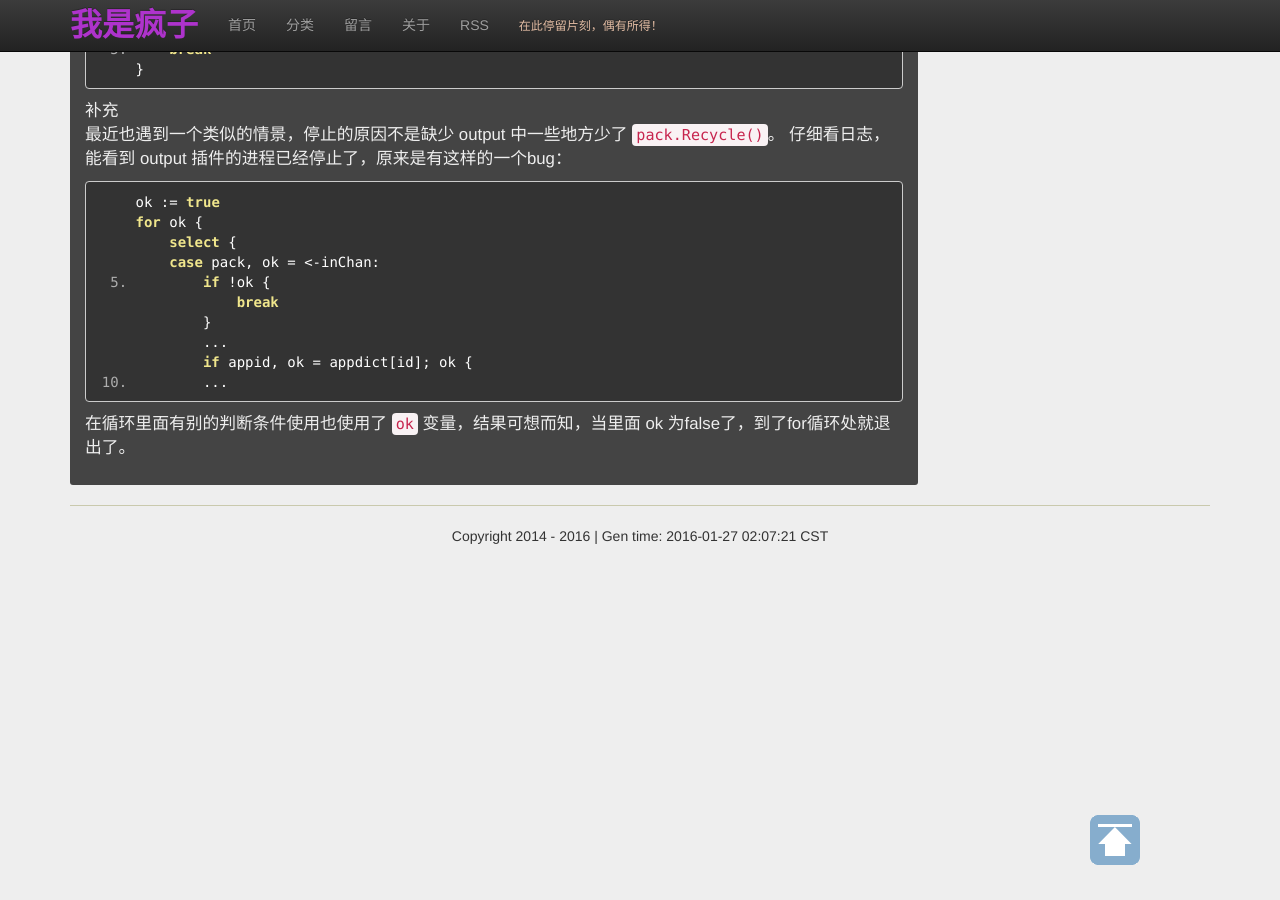
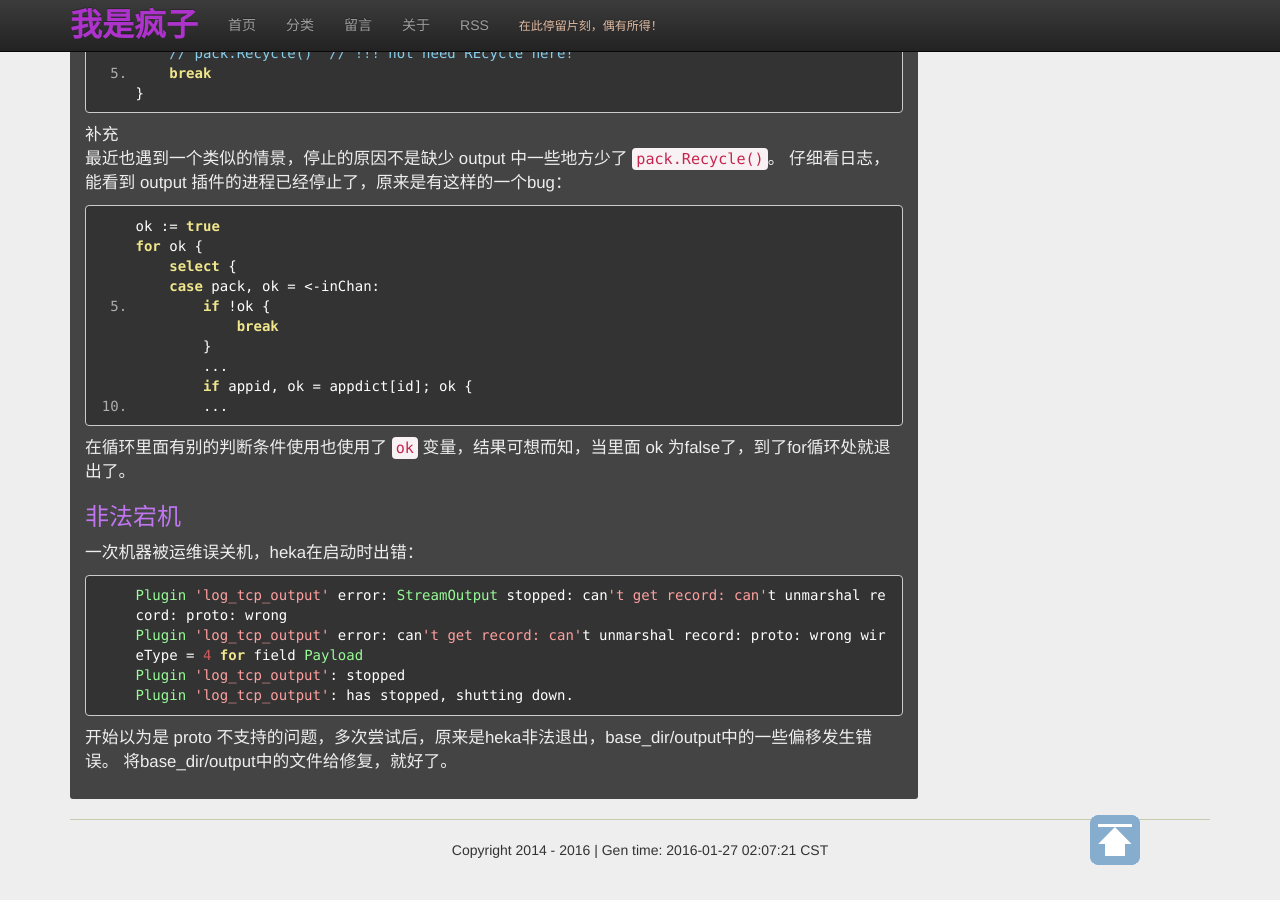
Before and after one commit to jgj1986/jgj1986.github.io, a Jekyll site: the page built from _posts/go/2015-01-08-Heka问题总结.md, in a window 1280 px wide and 900 px high, scrolled down 1365 px. Built offline with Jekyll 4.4.1, drawn with Linux system fonts in a browser that asks for light colours; nearby versions of some CDN libraries; comment, search, counter and statistics services are not loaded.

Commit message:
add one solve for heka
Signed-off-by: guojun.jin <guojun.jin@chukong-inc.com>

```diff
--- a/_posts/go/2015-01-08-Heka问题总结.md
+++ b/_posts/go/2015-01-08-Heka问题总结.md
@@ -88,3 +88,16 @@
             ...
 
 在循环里面有别的判断条件使用也使用了 `ok` 变量，结果可想而知，当里面 ok 为false了，到了for循环处就退出了。
+
+
+### 非法宕机
+
+一次机器被运维误关机，heka在启动时出错：
+
+    Plugin 'log_tcp_output' error: StreamOutput stopped: can't get record: can't unmarshal record: proto: wrong
+    Plugin 'log_tcp_output' error: can't get record: can't unmarshal record: proto: wrong wireType = 4 for field Payload
+    Plugin 'log_tcp_output': stopped
+    Plugin 'log_tcp_output': has stopped, shutting down.
+
+开始以为是 proto 不支持的问题，多次尝试后，原来是heka非法退出，base_dir/output中的一些偏移发生错误。
+将base_dir/output中的文件给修复，就好了。
```
